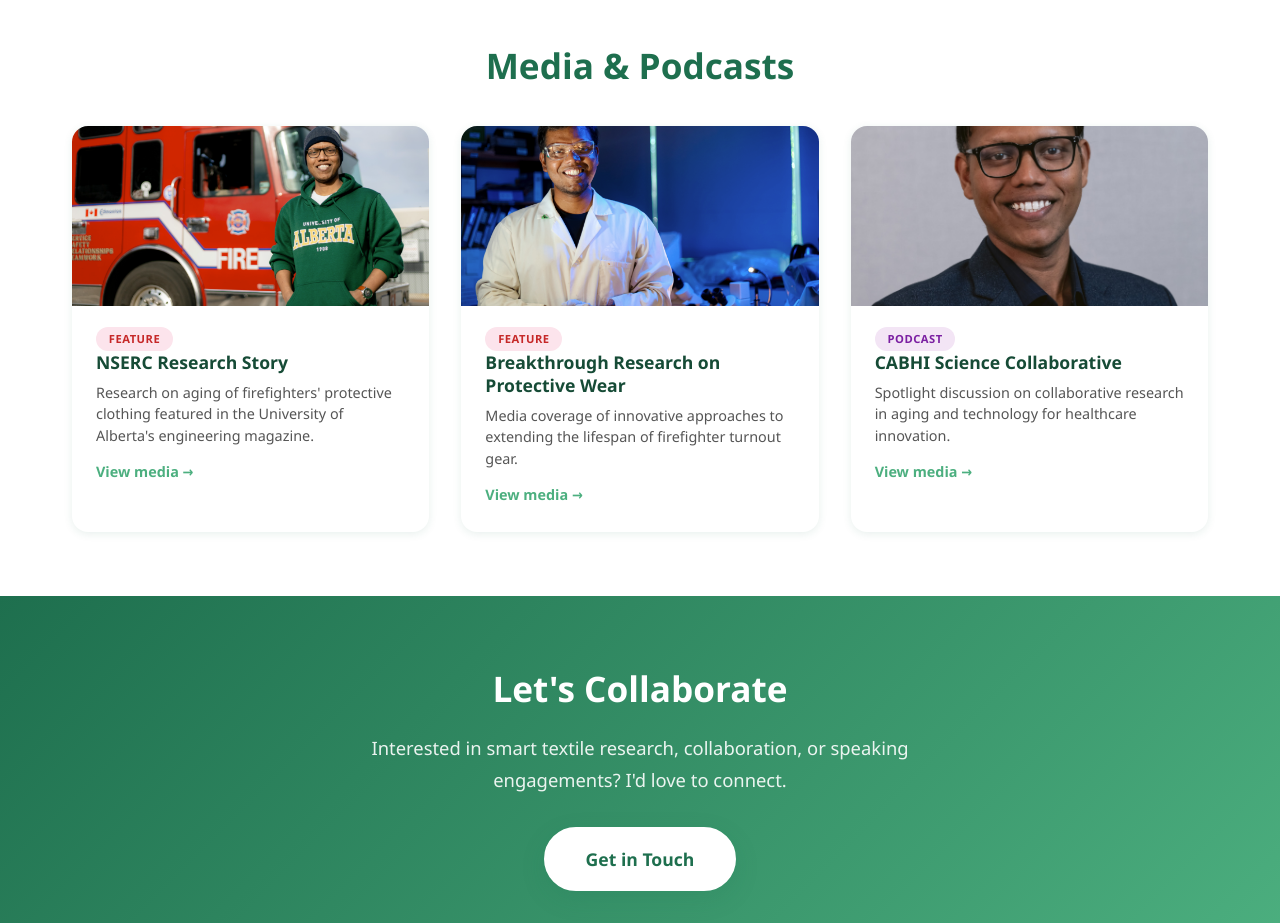
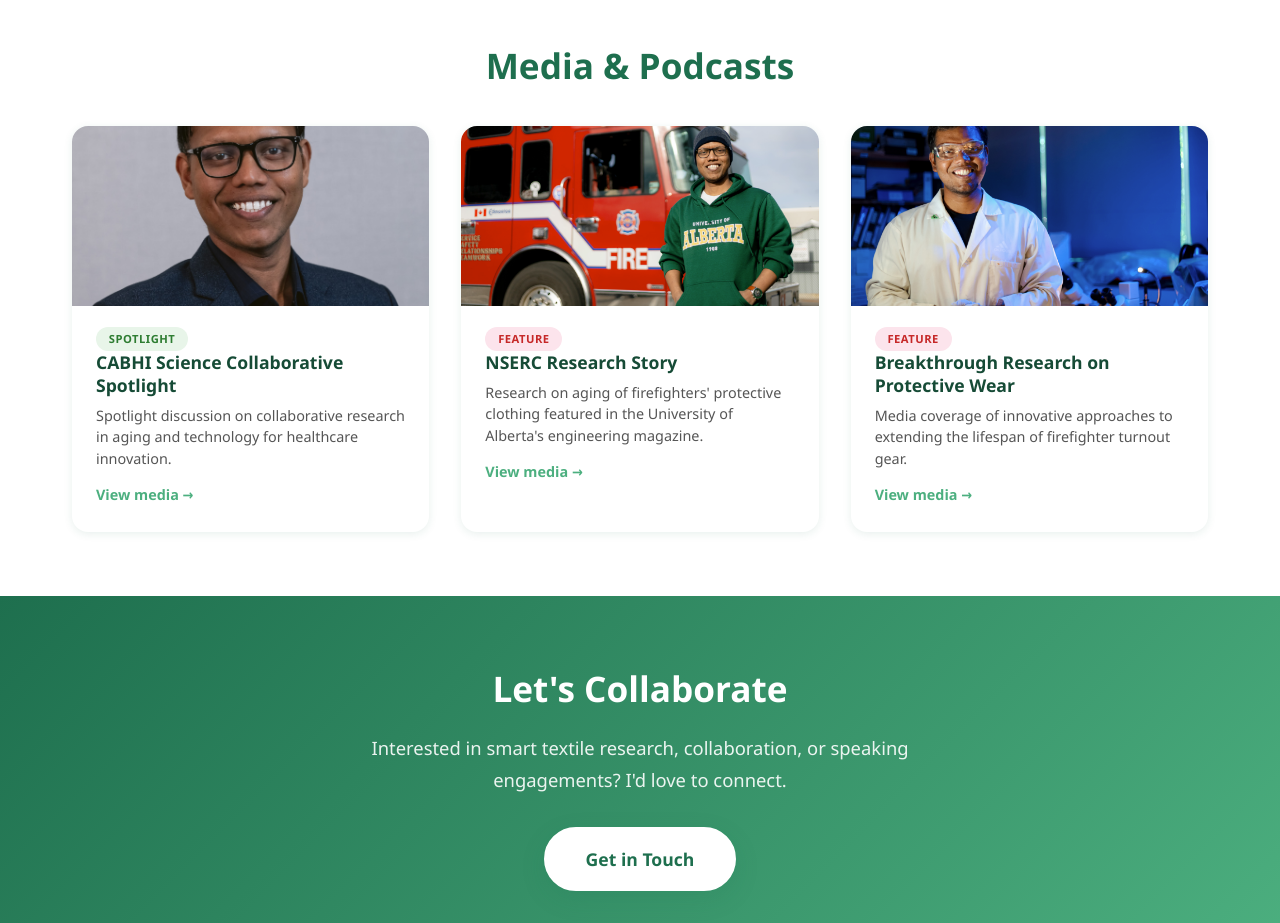
Before and after one commit to Saiful-Etextile/Etextile, a plain HTML site: page index.html in a window 1280 px wide. Shown: the part 2240-3163 px from the top of the page. Drawn offline with Linux system fonts and the light colour scheme.

Commit message:
Reorder media cards: CABHI first (Spotlight), NSERC second, Breakthrough third with direct links

```diff
--- a/index.html
+++ b/index.html
@@ -134,6 +134,15 @@
         <h2>Media &amp; Podcasts</h2>
         <div class="home-featured-grid">
             <div class="home-card">
+                <img class="home-card-img" src="images/cabhi-spotlight.jpg" alt="CABHI Science Collaborative Spotlight">
+                <div class="home-card-body">
+                    <span class="home-card-tag" style="background: #e8f5e9; color: #2e7d32;">Spotlight</span>
+                    <h3>CABHI Science Collaborative Spotlight</h3>
+                    <p>Spotlight discussion on collaborative research in aging and technology for healthcare innovation.</p>
+                    <a href="https://www.cabhi.com/en/about-cabhi/connect/news/cabhi-science-collaborative-spotlight-saiful-hoque-phd" class="home-card-link" target="_blank">View media &rarr;</a>
+                </div>
+            </div>
+            <div class="home-card">
                 <img class="home-card-img" src="images/media-01.png" alt="Firefighter protective clothing research">
                 <div class="home-card-body">
                     <span class="home-card-tag" style="background: #fce4ec; color: #c62828;">Feature</span>
@@ -148,16 +157,7 @@
                     <span class="home-card-tag" style="background: #fce4ec; color: #c62828;">Feature</span>
                     <h3>Breakthrough Research on Protective Wear</h3>
                     <p>Media coverage of innovative approaches to extending the lifespan of firefighter turnout gear.</p>
-                    <a href="media.html" class="home-card-link">View media &rarr;</a>
-                </div>
-            </div>
-            <div class="home-card">
-                <img class="home-card-img" src="images/cabhi-spotlight.jpg" alt="CABHI Science Collaborative Spotlight">
-                <div class="home-card-body">
-                    <span class="home-card-tag" style="background: #f3e5f5; color: #7b1fa2;">Podcast</span>
-                    <h3>CABHI Science Collaborative</h3>
-                    <p>Spotlight discussion on collaborative research in aging and technology for healthcare innovation.</p>
-                    <a href="media.html" class="home-card-link">View media &rarr;</a>
+                    <a href="https://www.ualberta.ca/en/folio/2022/08/breakthrough-research-on-protective-wear-could-keep-firefighters-and-other-workers-safer.html" class="home-card-link" target="_blank">View media &rarr;</a>
                 </div>
             </div>
         </div>
```
